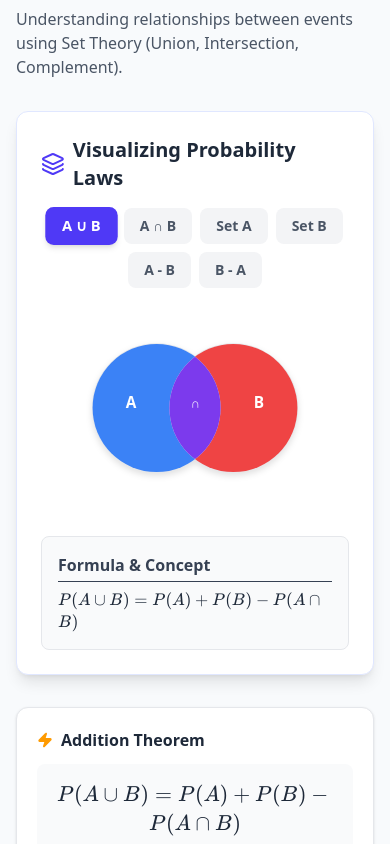
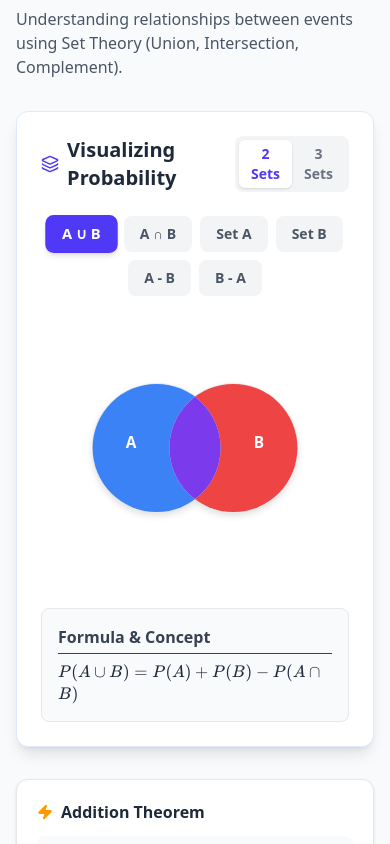
Before and after one commit to himesh220002/notebuilder, a Next.js app: page /maths11_notes/chapters/chapter9 in a window 390 px wide. Shown: the part 1760-2604 px from the top of the page. Built offline with nearby package versions, Linux system fonts and the light colour scheme.

Commit message:
feat: Add new probability questions and enhance Venn diagram visualizer with 3-set support.

```diff
--- a/app/maths11_notes/chapters/chapter9/data.ts
+++ b/app/maths11_notes/chapters/chapter9/data.ts
@@ -82,6 +82,24 @@ export const problems = [
         question: "A die is thrown twice and the sum of numbers appearing is observed to be 6. What is the conditional probability that the number 4 has appeared at least once?",
         solution: "1. E (sum 6) = {(1,5), (2,4), (3,3), (4,2), (5,1)}. n(E)=5.\n2. F (4 at least once) = {(4,1), (4,2), (4,3), (4,4), (4,5), (4,6), (1,4), (2,4), (3,4), (5,4), (6,4)}.\n3. $E \\cap F = \\{(2,4), (4,2)\\}$. $n(E \\cap F) = 2$.\n4. $P(F|E) = \\frac{P(E \\cap F)}{P(E)} = \\frac{2/36}{5/36} = 2/5$",
         difficulty: "medium" as const
+    },
+    {
+        id: "prob_multi_1",
+        question: "Two cards are drawn at random and without replacement from a pack of 52 playing cards. Find the probability that both the cards are black.",
+        solution: "1. $P(B_1) = 26/52 = 1/2$\n2. $P(B_2|B_1) = 25/51$ (since one black card is gone)\n3. $P(B_1 \\cap B_2) = P(B_1)P(B_2|B_1) = \\frac{1}{2} \\times \\frac{25}{51} = \\frac{25}{102}$",
+        difficulty: "easy" as const
+    },
+    {
+        id: "prob_total_1",
+        question: "In a class, 40% students study Math, 25% study Bio and 15% study both. One student is selected at random. (i) If he studies Math, what is prob he studies Bio? (ii) If he studies Bio, prob he studies Math?",
+        solution: "1. $P(M)=0.4, P(B)=0.25, P(M \\cap B)=0.15$\n2. (i) $P(B|M) = \\frac{P(B \\cap M)}{P(M)} = \\frac{0.15}{0.40} = \\frac{15}{40} = 3/8$\n3. (ii) $P(M|B) = \\frac{P(M \\cap B)}{P(B)} = \\frac{0.15}{0.25} = \\frac{15}{25} = 3/5$",
+        difficulty: "medium" as const
+    },
+    {
+        id: "prob_indep_1",
+        question: "A die is tossed thrice. Find the probability of getting an odd number at least once.",
+        solution: "1. P(Odd) in one toss = 3/6 = 1/2. P(Even) = 1/2.\n2. P(At least one Odd) = 1 - P(None Odd) = 1 - P(All Even)\n3. Since tosses independent: P(All Even) = $P(E)P(E)P(E) = (1/2)^3 = 1/8$\n4. Ans: $1 - 1/8 = 7/8$",
+        difficulty: "medium" as const
     }
 ];
 
--- a/components/VennProbabilityVisual.tsx
+++ b/components/VennProbabilityVisual.tsx
@@ -5,43 +5,47 @@ import { Layers } from 'lucide-react';
 import MathText from './MathText';
 
 export default function VennProbabilityVisual() {
+    const [numSets, setNumSets] = useState<2 | 3>(2);
     const [activeSet, setActiveSet] = useState<string>('union');
 
     // Definition of regions
-    // A: Circle 1
-    // B: Circle 2
-    // intersection: Overlap
-    // union: Both circles
-
-    const getOpacity = (region: string) => {
-        if (activeSet === 'A' && (region === 'A' || region === 'both')) return 0.8;
-        if (activeSet === 'B' && (region === 'B' || region === 'both')) return 0.8;
-        if (activeSet === 'intersection' && region === 'both') return 0.8;
-        if (activeSet === 'union' && (region === 'A' || region === 'B' || region === 'both')) return 0.8;
-        if (activeSet === 'onlyA' && region === 'A') return 0.8;
-        if (activeSet === 'onlyB' && region === 'B') return 0.8;
-        return 0.1;
-    };
-
-    const getColor = (region: string) => {
-        return region === 'both' ? '#7c3aed' : (region === 'A' ? '#3b82f6' : '#ef4444');
-    };
+    // 2 Sets: A, B, intersection, union, onlyA, onlyB
+    // 3 Sets: A, B, C, AB, BC, AC, ABC, union
 
     return (
         <div className="bg-white p-6 rounded-xl shadow-lg border border-indigo-100 my-8">
-            <h3 className="text-xl font-bold text-gray-800 mb-4 flex items-center gap-2">
+            <div className="flex justify-between items-center mb-6">
+                <h3 className="text-xl font-bold text-gray-800 flex items-center gap-2">
                     <Layers className="w-6 h-6 text-indigo-600" />
-                Visualizing Probability Laws
+                    Visualizing Probability
                 </h3>
+                <div className="flex bg-gray-100 p-1 rounded-lg">
+                    <button
+                        onClick={() => { setNumSets(2); setActiveSet('union'); }}
+                        className={`px-3 py-1 text-sm rounded-md font-bold transition-all ${numSets === 2 ? 'bg-white shadow text-indigo-600' : 'text-gray-500'}`}
+                    >
+                        2 Sets
+                    </button>
+                    <button
+                        onClick={() => { setNumSets(3); setActiveSet('union'); }}
+                        className={`px-3 py-1 text-sm rounded-md font-bold transition-all ${numSets === 3 ? 'bg-white shadow text-indigo-600' : 'text-gray-500'}`}
+                    >
+                        3 Sets
+                    </button>
+                </div>
+            </div>
 
+            {/* Controls */}
             <div className="flex flex-wrap gap-2 mb-6 justify-center">
-                {[
-                    { id: 'union', label: 'A ∪ B', formula: 'P(A) + P(B) - P(A ∩ B)' },
-                    { id: 'intersection', label: 'A ∩ B', formula: 'Overlap' },
-                    { id: 'A', label: 'Set A', formula: 'P(A)' },
-                    { id: 'B', label: 'Set B', formula: 'P(B)' },
-                    { id: 'onlyA', label: 'A - B', formula: 'P(A) - P(A ∩ B)' },
-                    { id: 'onlyB', label: 'B - A', formula: 'P(B) - P(A ∩ B)' },
+                {numSets === 2 ? (
+                    // 2 Sets Controls
+                    [
+                        { id: 'union', label: 'A ∪ B' },
+                        { id: 'intersection', label: 'A ∩ B' },
+                        { id: 'A', label: 'Set A' },
+                        { id: 'B', label: 'Set B' },
+                        { id: 'onlyA', label: 'A - B' },
+                        { id: 'onlyB', label: 'B - A' },
                     ].map((btn) => (
                         <button
                             key={btn.id}
@@ -53,19 +57,36 @@ export default function VennProbabilityVisual() {
                         >
                             {btn.label}
                         </button>
-                ))}
+                    ))
+                ) : (
+                    // 3 Sets Controls
+                    [
+                        { id: 'union', label: 'A ∪ B ∪ C' },
+                        { id: 'A', label: 'A' }, { id: 'B', label: 'B' }, { id: 'C', label: 'C' },
+                        { id: 'AB', label: 'A ∩ B' }, { id: 'BC', label: 'B ∩ C' }, { id: 'AC', label: 'A ∩ C' },
+                        { id: 'ABC', label: 'A ∩ B ∩ C' }
+                    ].map((btn) => (
+                        <button
+                            key={btn.id}
+                            onClick={() => setActiveSet(btn.id)}
+                            className={`px-3 py-1.5 rounded-lg text-xs font-semibold transition-all ${activeSet === btn.id
+                                ? 'bg-indigo-600 text-white shadow-md transform scale-105'
+                                : 'bg-gray-100 text-gray-600 hover:bg-gray-200'
+                                }`}
+                        >
+                            {btn.label}
+                        </button>
+                    ))
+                )}
             </div>
 
             <div className="flex flex-col md:flex-row items-center justify-center gap-8">
-                <div className="relative w-64 h-48">
-                    <svg viewBox="0 0 200 150" className="w-full h-full drop-shadow-md">
+                <div className="relative w-64 h-64">
+                    <svg viewBox="0 0 200 200" className="w-full h-full drop-shadow-md">
+                        {numSets === 2 ? (
+                            // 2 Sets Implementation (Original Mask Logic)
+                            <g transform="translate(0, 25)">
                                 <defs>
-                            <mask id="mask-intersection">
-                                <rect x="0" y="0" width="200" height="150" fill="black" />
-                                <circle cx="70" cy="75" r="50" fill="white" />
-                                <circle cx="130" cy="75" r="50" fill="gray" /> {/* gray intersection? No, better logic below */}
-                            </mask>
-                            {/* Better Mask Logic */}
                                     <mask id="cut-b-from-a">
                                         <rect x="0" y="0" width="200" height="150" fill="white" />
                                         <circle cx="130" cy="75" r="50" fill="black" />
@@ -87,7 +108,7 @@ export default function VennProbabilityVisual() {
                                 <circle cx="70" cy="75" r="50"
                                     fill="#3b82f6"
                                     mask="url(#cut-b-from-a)"
-                            fillOpacity={activeSet === 'onlyA' || activeSet === 'A' || activeSet === 'union' ? 1 : 0.1}
+                                    fillOpacity={activeSet === 'onlyA' || activeSet === 'A' || activeSet === 'union' ? 1 : 0.05}
                                     stroke={activeSet === 'onlyA' ? "#1d4ed8" : "none"} // Highlight stroke
                                     strokeWidth="2"
                                 />
@@ -96,7 +117,7 @@ export default function VennProbabilityVisual() {
                                 <circle cx="130" cy="75" r="50"
                                     fill="#ef4444"
                                     mask="url(#cut-a-from-b)"
-                            fillOpacity={activeSet === 'onlyB' || activeSet === 'B' || activeSet === 'union' ? 1 : 0.1}
+                                    fillOpacity={activeSet === 'onlyB' || activeSet === 'B' || activeSet === 'union' ? 1 : 0.05}
                                     stroke={activeSet === 'onlyB' ? "#b91c1c" : "none"}
                                     strokeWidth="2"
                                 />
@@ -105,9 +126,7 @@ export default function VennProbabilityVisual() {
                                 <circle cx="70" cy="75" r="50"
                                     fill="#7c3aed"
                                     clipPath="url(#clip-b)"
-                            fillOpacity={activeSet === 'intersection' || activeSet === 'A' || activeSet === 'B' || activeSet === 'union' ? 1 : 0.1}
-                        // Note: Intersection is part of A and B, so it lights up for them too, or maybe blended?
-                        // User wants clear distinction. Let's make it distinct purple.
+                                    fillOpacity={activeSet === 'intersection' || activeSet === 'A' || activeSet === 'B' || activeSet === 'union' ? 1 : 0.05}
                                 />
 
                                 {/* Overlay strokes for full sets A and B when selected */}
@@ -118,20 +137,86 @@ export default function VennProbabilityVisual() {
                                 <text x="50" y="75" className="text-xs font-bold fill-white pointer-events-none" textAnchor="middle">A</text>
                                 <text x="150" y="75" className="text-xs font-bold fill-white pointer-events-none" textAnchor="middle">B</text>
                                 {/* Intersection Label only visible if relevant */}
-                        <text x="100" y="75" className="text-[10px] font-bold fill-white pointer-events-none" textAnchor="middle">∩</text>
+                                {activeSet === 'intersection' && <text x="100" y="75" className="text-[10px] font-bold fill-white pointer-events-none" textAnchor="middle">∩</text>}
+                            </g>
+                        ) : (
+                            // 3 Sets Implementation
+                            <g transform="translate(0, -10)">
+                                <defs>
+                                    <circle id="cA" cx="100" cy="70" r="45" />
+                                    <circle id="cB" cx="70" cy="130" r="45" />
+                                    <circle id="cC" cx="130" cy="130" r="45" />
+
+                                    <clipPath id="clipA"><use href="#cA" /></clipPath>
+                                    <clipPath id="clipB"><use href="#cB" /></clipPath>
+                                    <clipPath id="clipC"><use href="#cC" /></clipPath>
+                                </defs>
+
+                                {/* Base Outlines */}
+                                <use href="#cA" fill="none" stroke="#e5e7eb" strokeWidth="1" />
+                                <use href="#cB" fill="none" stroke="#e5e7eb" strokeWidth="1" />
+                                <use href="#cC" fill="none" stroke="#e5e7eb" strokeWidth="1" />
+
+                                {/* A (Top) */}
+                                <use href="#cA" fill="#3b82f6" fillOpacity={['A', 'union', 'AB', 'AC', 'ABC'].includes(activeSet) ? 0.6 : 0.05} />
+                                {/* B (Left) */}
+                                <use href="#cB" fill="#ef4444" fillOpacity={['B', 'union', 'AB', 'BC', 'ABC'].includes(activeSet) ? 0.6 : 0.05} />
+                                {/* C (Right) */}
+                                <use href="#cC" fill="#10b981" fillOpacity={['C', 'union', 'BC', 'AC', 'ABC'].includes(activeSet) ? 0.6 : 0.05} />
+
+                                {/* Intersections Visuals (Overlays for clarity) */}
+                                {['AB', 'union', 'ABC', 'A', 'B'].includes(activeSet) && <use href="#cA" clipPath="url(#clipB)" fill="#7c3aed" fillOpacity={activeSet === 'AB' || activeSet === 'ABC' ? 0.9 : 0} />}
+                                {['BC', 'union', 'ABC', 'B', 'C'].includes(activeSet) && <use href="#cB" clipPath="url(#clipC)" fill="#f59e0b" fillOpacity={activeSet === 'BC' || activeSet === 'ABC' ? 0.9 : 0} />}
+                                {['AC', 'union', 'ABC', 'A', 'C'].includes(activeSet) && <use href="#cA" clipPath="url(#clipC)" fill="#06b6d4" fillOpacity={activeSet === 'AC' || activeSet === 'ABC' ? 0.9 : 0} />}
+
+                                {/* Center Intersection ABC (Triple Clip) */}
+                                {['ABC', 'union', 'A', 'B', 'C', 'AB', 'BC', 'AC'].includes(activeSet) && (
+                                    <g clipPath="url(#clipA)">
+                                        <use href="#cB" clipPath="url(#clipC)"
+                                            fill={activeSet === 'ABC' ? "#ffffff" : "#1f2937"}
+                                            fillOpacity={activeSet === 'ABC' || activeSet === 'union' ? 1 : 0}
+                                            stroke="#000"
+                                            strokeWidth={activeSet === 'ABC' ? 1 : 0}
+                                        />
+                                    </g>
+                                )}
+
+                                {/* Selected Outlines */}
+                                {activeSet === 'A' && <use href="#cA" fill="none" stroke="#1d4ed8" strokeWidth="3" />}
+                                {activeSet === 'B' && <use href="#cB" fill="none" stroke="#b91c1c" strokeWidth="3" />}
+                                {activeSet === 'C' && <use href="#cC" fill="none" stroke="#047857" strokeWidth="3" />}
+
+                                <text x="100" y="60" className="text-xs font-bold fill-gray-500" textAnchor="middle">A</text>
+                                <text x="50" y="140" className="text-xs font-bold fill-gray-500" textAnchor="middle">B</text>
+                                <text x="150" y="140" className="text-xs font-bold fill-gray-500" textAnchor="middle">C</text>
+                            </g>
+                        )}
                     </svg>
                 </div>
 
 
-                <div className="bg-gray-50 p-4 rounded-lg border border-gray-200 w-full md:w-64">
+                <div className="bg-gray-50 p-4 rounded-lg border border-gray-200 w-full md:w-80">
                     <h4 className="font-bold text-gray-700 mb-2 border-b pb-1">Formula & Concept</h4>
                     <div className="text-sm space-y-2">
+                        {numSets === 2 ? (
+                            <>
                                 {activeSet === 'union' && <MathText text="$P(A \cup B) = P(A) + P(B) - P(A \cap B)$" />}
                                 {activeSet === 'intersection' && <MathText text="$P(A \cap B)$" />}
                                 {activeSet === 'onlyA' && <MathText text="$P(A - B) = P(A) - P(A \cap B)$" />}
                                 {activeSet === 'onlyB' && <MathText text="$P(B - A) = P(B) - P(A \cap B)$" />}
                                 {activeSet === 'A' && <MathText text="$P(A)$" />}
                                 {activeSet === 'B' && <MathText text="$P(B)$" />}
+                            </>
+                        ) : (
+                            <>
+                                {activeSet === 'union' && <div className="text-xs"><MathText text="$P(A \cup B \cup C) = P(A) + P(B) + P(C) - P(A \cap B) - P(B \cap C) - P(A \cap C) + P(A \cap B \cap C)$" /></div>}
+                                {activeSet === 'ABC' && <MathText text="$P(A \cap B \cap C)$" />}
+                                {activeSet === 'AB' && <MathText text="$P(A \cap B)$" />}
+                                {activeSet === 'BC' && <MathText text="$P(B \cap C)$" />}
+                                {activeSet === 'AC' && <MathText text="$P(A \cap C)$" />}
+                                {['A', 'B', 'C'].includes(activeSet) && <MathText text={`$P(${activeSet})$`} />}
+                            </>
+                        )}
                     </div>
                 </div>
             </div>
```
Lines whose indentation alone changed are shown as unchanged.
